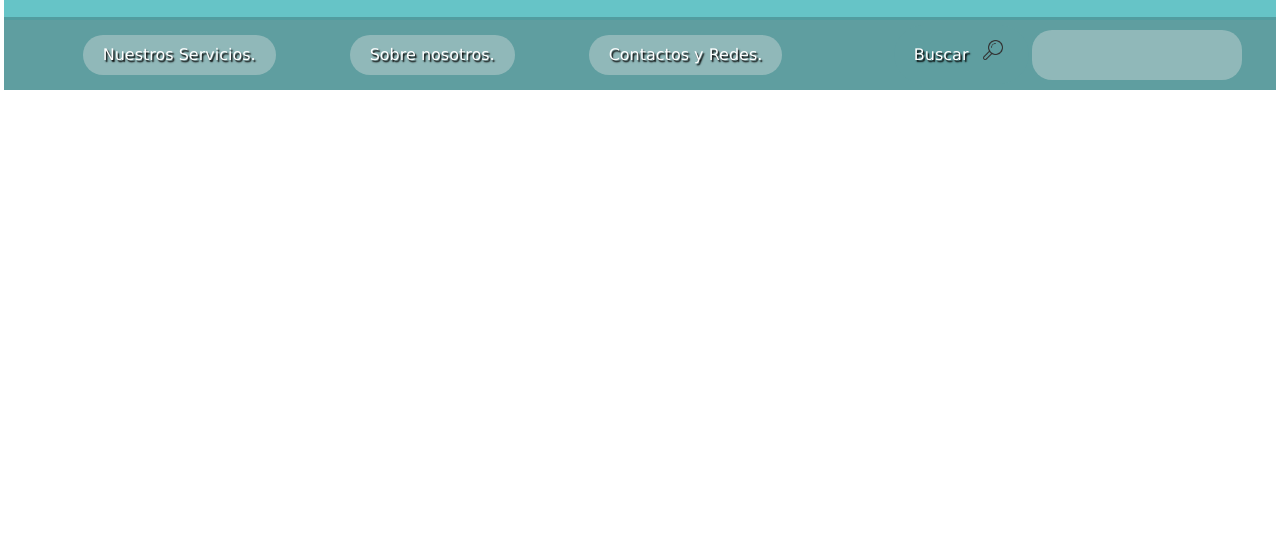
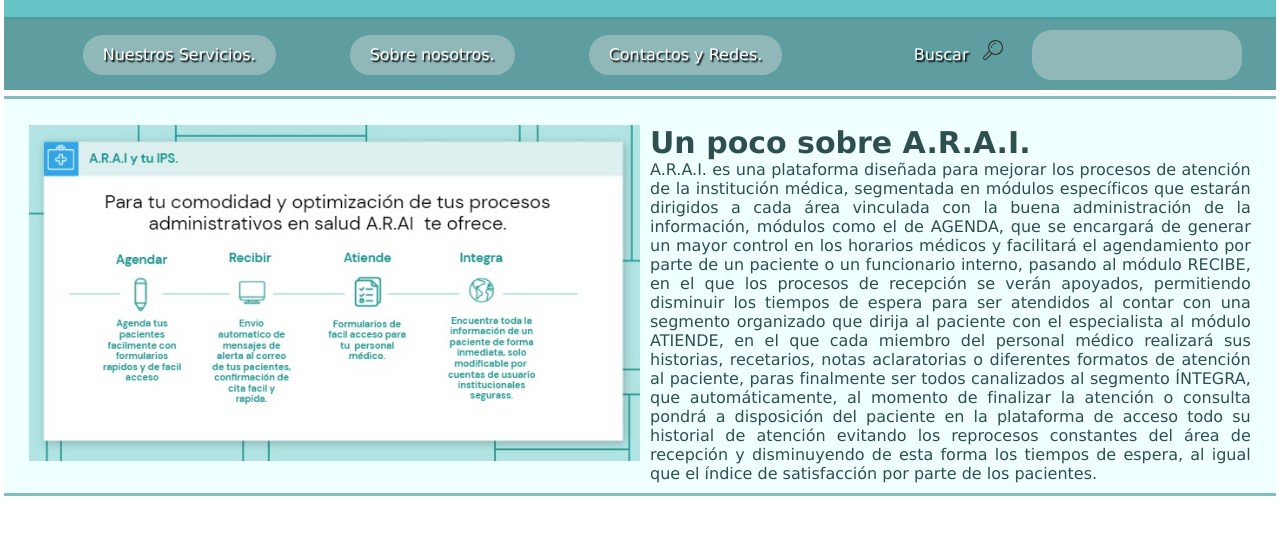
Before and after one commit to adolinar123/ARAI, a plain HTML site: page index.html in a window 1280 px wide. Shown: the part 106-640 px from the top of the page. Drawn offline with Linux system fonts and the light colour scheme.

```diff
--- a/Assets/Styles/ARAI.CSS
+++ b/Assets/Styles/ARAI.CSS
@@ -91,3 +91,39 @@
     background-color:cadetblue;
 
 }
+#sc_main {
+    color:darkslategray;
+    font-size: 20px;
+    font-weight: 30%;
+    float: left;
+
+}
+#text1 img {
+    overflow: hidden;
+    float: left;
+    width: 50%;
+    height: 98%;
+    margin-right: 10px;
+    margin-bottom: 10px;
+}
+#text1 {
+    padding: 2%;
+    width: 100%;
+    height: 400px;
+    margin-bottom: 0.5%;
+    border-top: 3px solid rgba(76, 157, 160, 0.671);
+    background-color:cadetblue;
+    background-color: azure;
+    border-bottom: 3px solid rgba(76, 157, 160, 0.671);
+
+}
+#text1 h2 {
+    color:darkslategray;
+    font-size: 30px;
+    font-weight: 30%;
+}
+#text1 p {
+    color:darkslategray;
+    font-size: 16px;
+    text-align: justify ;
+}
--- a/index.html
+++ b/index.html
@@ -20,10 +20,7 @@
                  <p> Software de apoyo para la buena administración en salud. </p>
               </article>
            </section>
-        </header>
-
-        <main>
-            <nav id="menu">
+           <nav id="menu">
             <form action="https://www.google.com/search?q=" method="get" target="_blank">
               <button class="button_nav" type="button">
                  Nuestros Servicios.
@@ -39,10 +36,21 @@
               <input type="text" id="busqueda">
             </form>
             </nav>
-            <section>
-                <article>
+        </header>
 
+        <main>
+            <section class="sc_main">
+                <article id="text1">
+                <img src="Assets/Infografia.jpg" alt="Infografia BENEFICIOS ARAI" width="500">
+
+                  <h2> Un poco sobre A.R.A.I. </h2>
+                  <p>
+                    A.R.A.I. es una plataforma diseñada para mejorar los procesos de atención de la institución médica, segmentada en módulos específicos que estarán dirigidos a cada área vinculada con la buena administración de la información, módulos como el de AGENDA, que se encargará de generar un mayor control en los horarios médicos y facilitará el agendamiento por parte de un paciente o un funcionario interno, pasando al módulo RECIBE, en el que los procesos de recepción se verán apoyados, permitiendo disminuir los tiempos de espera para ser atendidos al contar con una segmento organizado que dirija al paciente con el especialista al módulo ATIENDE, en el que cada miembro del personal médico realizará sus historias, recetarios, notas aclaratorias o diferentes formatos de atención al paciente, paras finalmente ser todos canalizados al segmento ÍNTEGRA, que automáticamente, al momento de finalizar la atención o consulta pondrá a disposición del paciente en la plataforma de acceso todo su historial de atención evitando los reprocesos constantes del área de recepción y disminuyendo de esta forma los tiempos de espera, al igual que el índice de satisfacción por parte de los pacientes.
+                  </p>
                 </article>
+
+
+
             </section>
         </main>
 
```
Also changed, not shown: Assets/Infografia.jpg (added).
